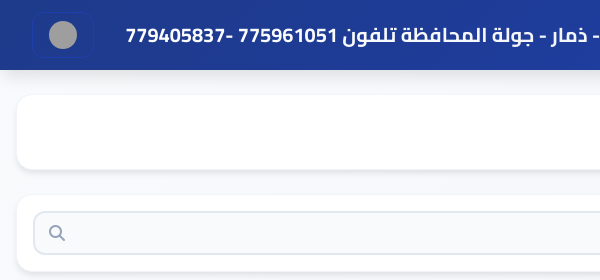
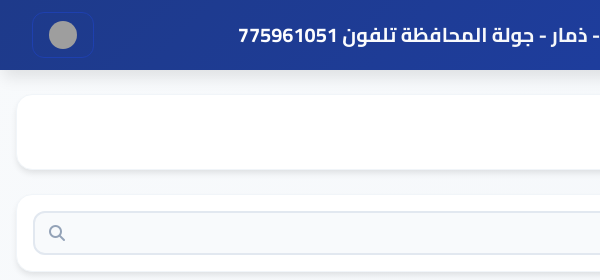
Before and after one commit to alhoripy3-maker/alhoripy1, a plain HTML site: page index.html in a window 1280 px wide. Shown: the top 280 px of the page, 0-600 px from the left. Drawn offline with Linux system fonts and the light colour scheme; grey boxes are pictures that could not be loaded; a script that the page names is missing.

Commit message:
Update index.html

```diff
--- a/index.html
+++ b/index.html
@@ -1178,7 +1178,7 @@ tr:hover {
 <div class="logo-container">
 <img id="headerLogo" class="logo" src="https://i.imgur.com/yOUC9V7.jpeg/50" alt="شعار الحريبي" />
 </div>
-<h1>الحريبي للتجارة | قطع غيار الدراجات النارية  والمواطير ( ثقة و ضمان ) - ذمار - جولة المحافظة تلفون 775961051 -779405837 </h1>
+<h1>الحريبي للتجارة | قطع غيار الدراجات النارية  والمواطير ( ثقة و ضمان ) - ذمار - جولة المحافظة تلفون 775961051  </h1>
 </div>
 <div class="header-controls">
 <button id="btnAdminOpen" class="btn btn-ghost" title="لوحة التحكم">
```
